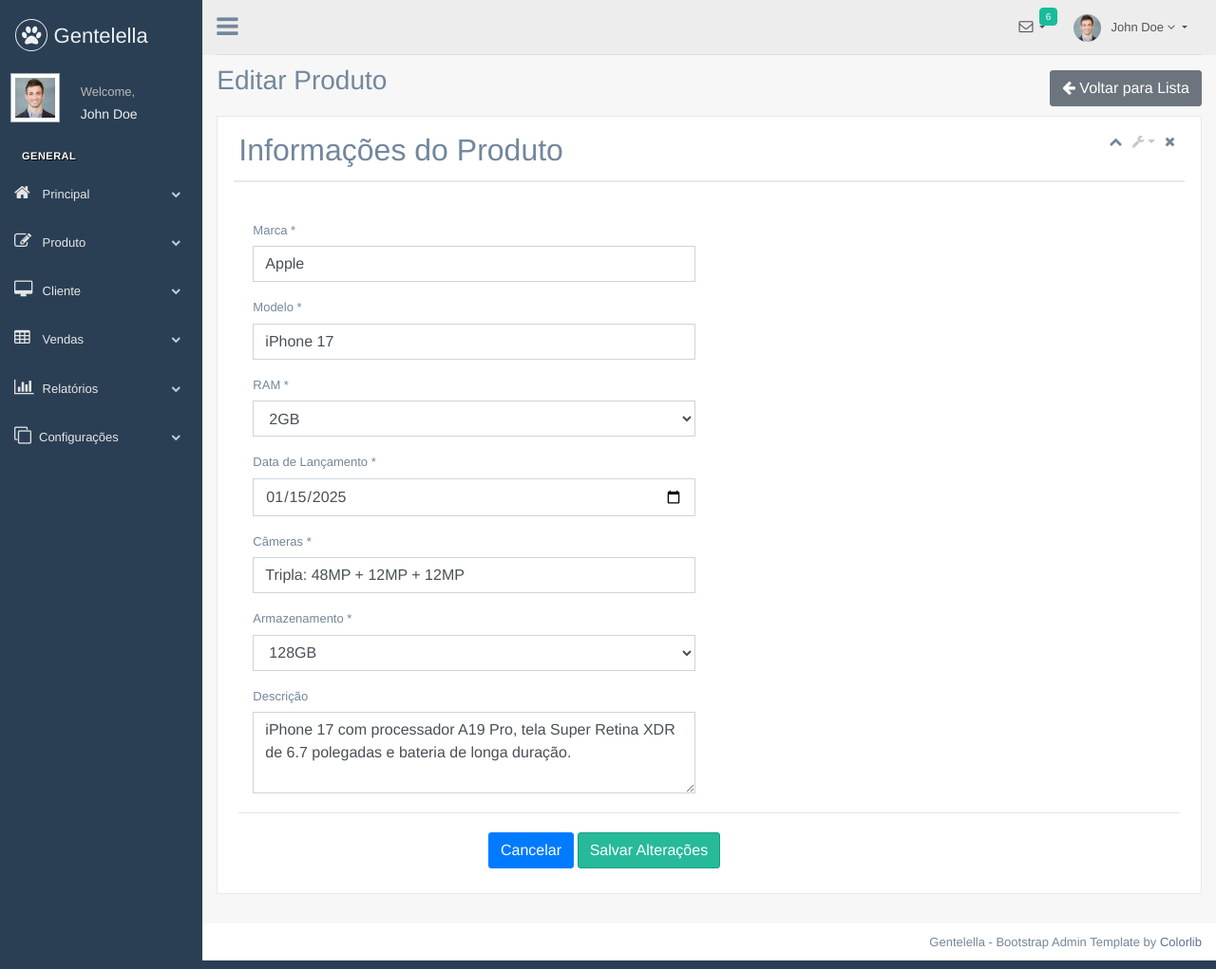
After one commit to DanielGTI/2025-2-PHP, a PHP site: page /editar_produto.php in a window 1280 px wide. The commit adds this page. Shown: the whole page at 95% size. Run offline with PHP 8.4, Linux system fonts and the light colour scheme.

Commit message:
editar produto

```diff
--- /dev/null
+++ b/editar_produto.php
@@ -0,0 +1,176 @@
+<!DOCTYPE html>
+<html lang="en">
+
+<?php include 'config/header.php'; ?>
+
+<body class="nav-md">
+<div class="body">
+    <div class="main_container container-fluid">
+        <div class="row">
+            <?php include 'config/sidebar.php'; ?>
+            <div class="col-lg-10 col-md-12 right_col_wrapper">
+                <div class="row">
+                    <?php include 'config/topmenu.php'; ?>
+
+                    <!-- page content -->
+                    <div class="col-lg-12 col-md-12 right_col" role="main">
+                        <div class="">
+                            <div class="page-title row">
+                                <div class="col-sm-6 col-12 text-left">
+                                    <h3>Editar Produto</h3>
+                                </div>
+
+                                <div class="col-sm-6 col-12 text-right">
+                                    <div class="row">
+                                        <div class="offset-xl-7 col-xl-5 col-lg-12 col-md-12 col-sm-5 col-12 form-group pull-right top_search mt-3">
+                                            <a href="produto.php" class="btn btn-secondary">
+                                                <i class="fa fa-arrow-left"></i> Voltar para Lista
+                                            </a>
+                                        </div>
+                                    </div>
+                                </div>
+                            </div>
+
+                            <div class="clearfix"></div>
+
+                            <div class="row">
+                                <div class="col-md-12 col-sm-12">
+                                    <div class="x_panel">
+                                        <div class="x_title">
+                                            <h2>Informações do Produto</h2>
+                                            <ul class="nav navbar-right panel_toolbox">
+                                                <li><a class="collapse-link"><i class="fa fa-chevron-up"></i></a>
+                                                </li>
+                                                <li class="dropdown">
+                                                    <a href="#" class="dropdown-toggle" data-toggle="dropdown" role="button" aria-expanded="false"><i class="fa fa-wrench"></i></a>
+                                                    <div class="dropdown-menu" aria-labelledby="dropdownMenuButton">
+                                                        <a class="dropdown-item" href="#">Settings 1</a>
+                                                        <a class="dropdown-item" href="#">Settings 2</a>
+                                                    </div>
+                                                </li>
+                                                <li><a class="close-link"><i class="fa fa-close"></i></a>
+                                                </li>
+                                            </ul>
+                                            <div class="clearfix"></div>
+                                        </div>
+                                        <div class="x_content">
+                                            <br />
+                                            <form id="editarProdutoForm" method="POST" action="processar_edicao.php" data-parsley-validate class="form-horizontal form-label-left">
+
+                                                <div class="item form-group">
+                                                    <label class="col-form-label col-md-3 col-sm-3 label-align" for="marca">Marca <span class="required">*</span>
+                                                    </label>
+                                                    <div class="col-md-6 col-sm-6">
+                                                        <input type="text" id="marca" name="marca" required="required" class="form-control" value="Apple">
+                                                    </div>
+                                                </div>
+
+                                                <div class="item form-group">
+                                                    <label class="col-form-label col-md-3 col-sm-3 label-align" for="modelo">Modelo <span class="required">*</span>
+                                                    </label>
+                                                    <div class="col-md-6 col-sm-6">
+                                                        <input type="text" id="modelo" name="modelo" required="required" class="form-control" value="iPhone 17">
+                                                    </div>
+                                                </div>
+
+                                                <div class="item form-group">
+                                                    <label class="col-form-label col-md-3 col-sm-3 label-align" for="ram">RAM <span class="required">*</span>
+                                                    </label>
+                                                    <div class="col-md-6 col-sm-6">
+                                                        <select class="form-control" id="ram" name="ram" required="required">
+                                                            <option value="">Selecione a RAM</option>
+                                                            <option value="2GB" selected>2GB</option>
+                                                            <option value="4GB">4GB</option>
+                                                            <option value="6GB">6GB</option>
+                                                            <option value="8GB">8GB</option>
+                                                            <option value="12GB">12GB</option>
+                                                            <option value="16GB">16GB</option>
+                                                            <option value="32GB">32GB</option>
+                                                        </select>
+                                                    </div>
+                                                </div>
+
+                                                <div class="item form-group">
+                                                    <label class="col-form-label col-md-3 col-sm-3 label-align" for="data_lancamento">Data de Lançamento <span class="required">*</span>
+                                                    </label>
+                                                    <div class="col-md-6 col-sm-6">
+                                                        <input type="date" id="data_lancamento" name="data_lancamento" required="required" class="form-control" value="2025-01-15">
+                                                    </div>
+                                                </div>
+
+                                                <div class="item form-group">
+                                                    <label class="col-form-label col-md-3 col-sm-3 label-align" for="cameras">Câmeras <span class="required">*</span>
+                                                    </label>
+                                                    <div class="col-md-6 col-sm-6">
+                                                        <input type="text" id="cameras" name="cameras" required="required" class="form-control" value="Tripla: 48MP + 12MP + 12MP" placeholder="Ex: Tripla: 48MP + 12MP + 12MP">
+                                                    </div>
+                                                </div>
+
+                                                <div class="item form-group">
+                                                    <label class="col-form-label col-md-3 col-sm-3 label-align" for="armazenamento">Armazenamento <span class="required">*</span>
+                                                    </label>
+                                                    <div class="col-md-6 col-sm-6">
+                                                        <select class="form-control" id="armazenamento" name="armazenamento" required="required">
+                                                            <option value="">Selecione o Armazenamento</option>
+                                                            <option value="32GB">32GB</option>
+                                                            <option value="64GB">64GB</option>
+                                                            <option value="128GB" selected>128GB</option>
+                                                            <option value="256GB">256GB</option>
+                                                            <option value="512GB">512GB</option>
+                                                            <option value="1TB">1TB</option>
+                                                        </select>
+                                                    </div>
+                                                </div>
+
+                                                <div class="item form-group">
+                                                    <label class="col-form-label col-md-3 col-sm-3 label-align" for="descricao">Descrição
+                                                    </label>
+                                                    <div class="col-md-6 col-sm-6">
+                                                        <textarea id="descricao" name="descricao" class="form-control" rows="3" placeholder="Descrição opcional do produto">iPhone 17 com processador A19 Pro, tela Super Retina XDR de 6.7 polegadas e bateria de longa duração.</textarea>
+                                                    </div>
+                                                </div>
+
+                                                <div class="ln_solid"></div>
+                                                <div class="item form-group">
+                                                    <div class="col-md-6 col-sm-6 offset-md-3">
+                                                        <button class="btn btn-primary" type="button" onclick="window.location.href='produto.php'">Cancelar</button>
+                                                        <button type="submit" class="btn btn-success">Salvar Alterações</button>
+                                                    </div>
+                                                </div>
+
+                                            </form>
+                                        </div>
+                                    </div>
+                                </div>
+                            </div>
+
+                        </div>
+                    </div>
+                    <!-- /page content -->
+
+                    <?php include 'config/footer.php'; ?>
+                </div>
+            </div>
+        </div>
+    </div>
+</div>
+
+<?php include 'config/script.php'; ?>
+
+<!-- Custom script for form validation -->
+<script>
+    $(document).ready(function() {
+        // Form validation
+        $('#editarProdutoForm').parsley().on('field:validated', function() {
+            var ok = $('.parsley-error').length === 0;
+            $('.bs-callout-info').toggleClass('hidden', !ok);
+            $('.bs-callout-warning').toggleClass('hidden', ok);
+        })
+        .on('form:submit', function() {
+            return true; // Allow form submission
+        });
+    });
+</script>
+
+</body>
+</html>
```
Also changed, not shown: pagina/lista_produto.php (+25 -0 lines), processar_edicao.php (added, +68 -0 lines).
